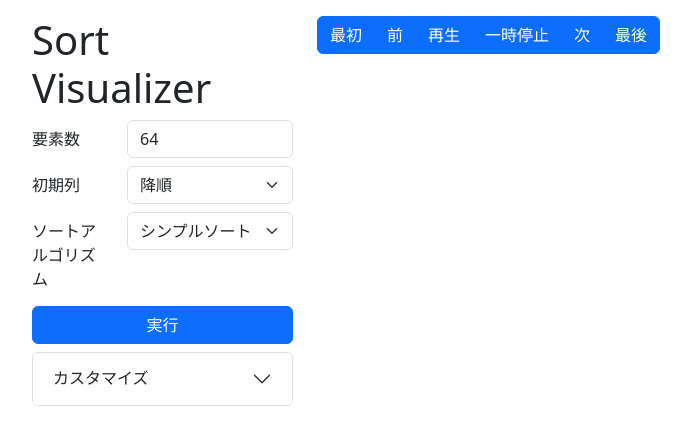
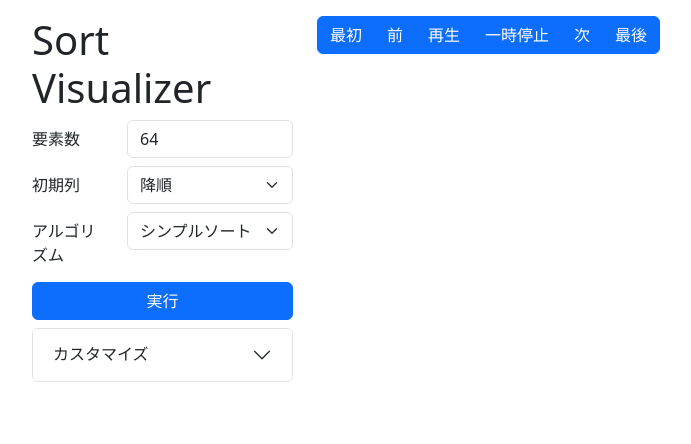
Before and after one commit to hal-shu-sato/algorithm1-2b, a Next.js app: page / in a window 1280 px wide. Shown: the top 444 px of the page, without its empty margins (50-741 px from the left). Built offline with nearby package versions, Linux system fonts and the light colour scheme.

Commit message:
change a label

```diff
--- a/src/app/main.tsx
+++ b/src/app/main.tsx
@@ -278,7 +278,7 @@ export default function Main() {
               <option value="random">乱数</option>
             </Form.Select>
           </FormRow>
-          <FormRow label="ソートアルゴリズム" controlId="sortAlgorithm">
+          <FormRow label="アルゴリズム" controlId="sortAlgorithm">
             <Form.Select
               value={sortAlgorithm}
               onChange={(event) => setSortAlgorithm(event.target.value)}
```
